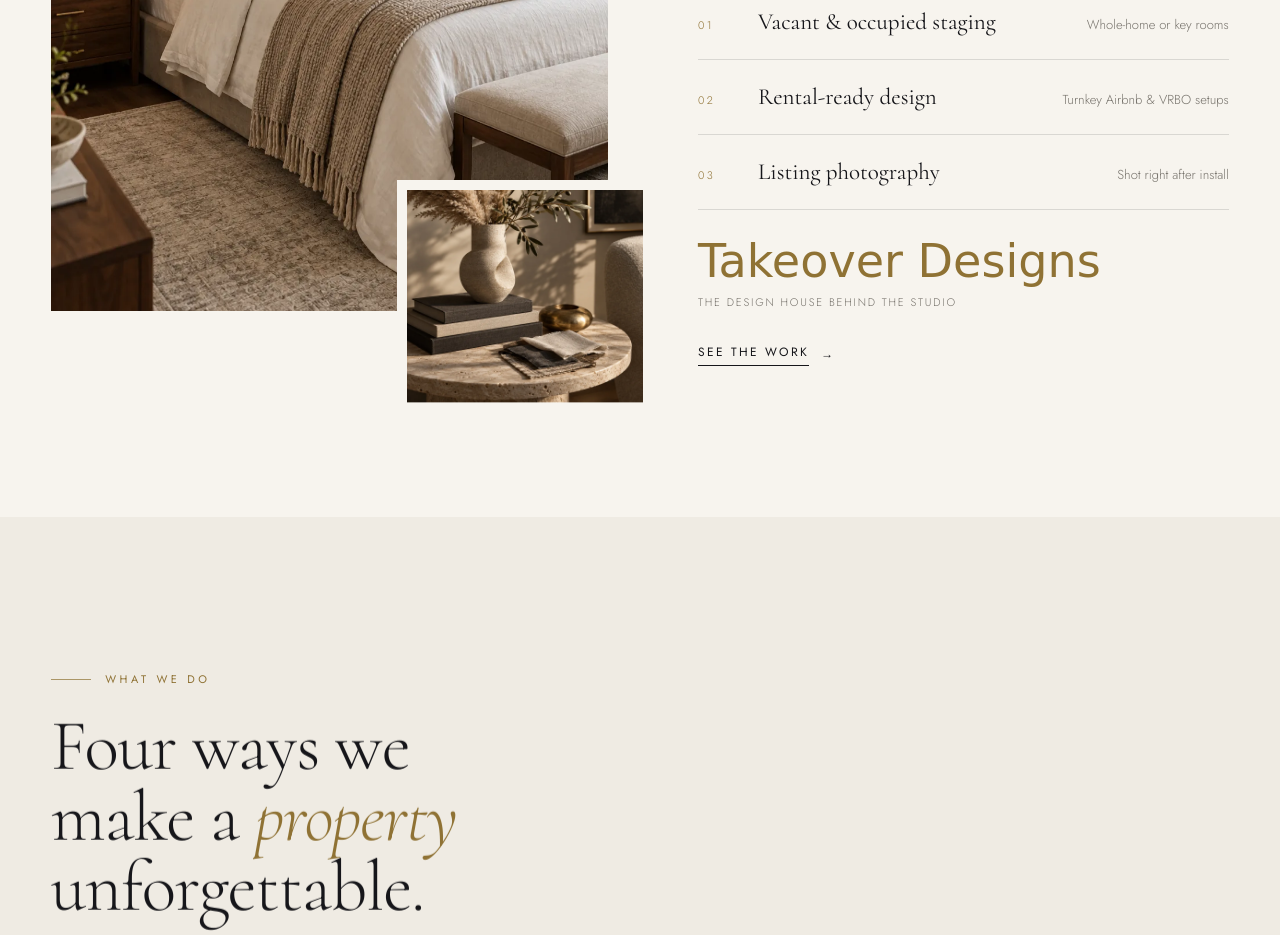
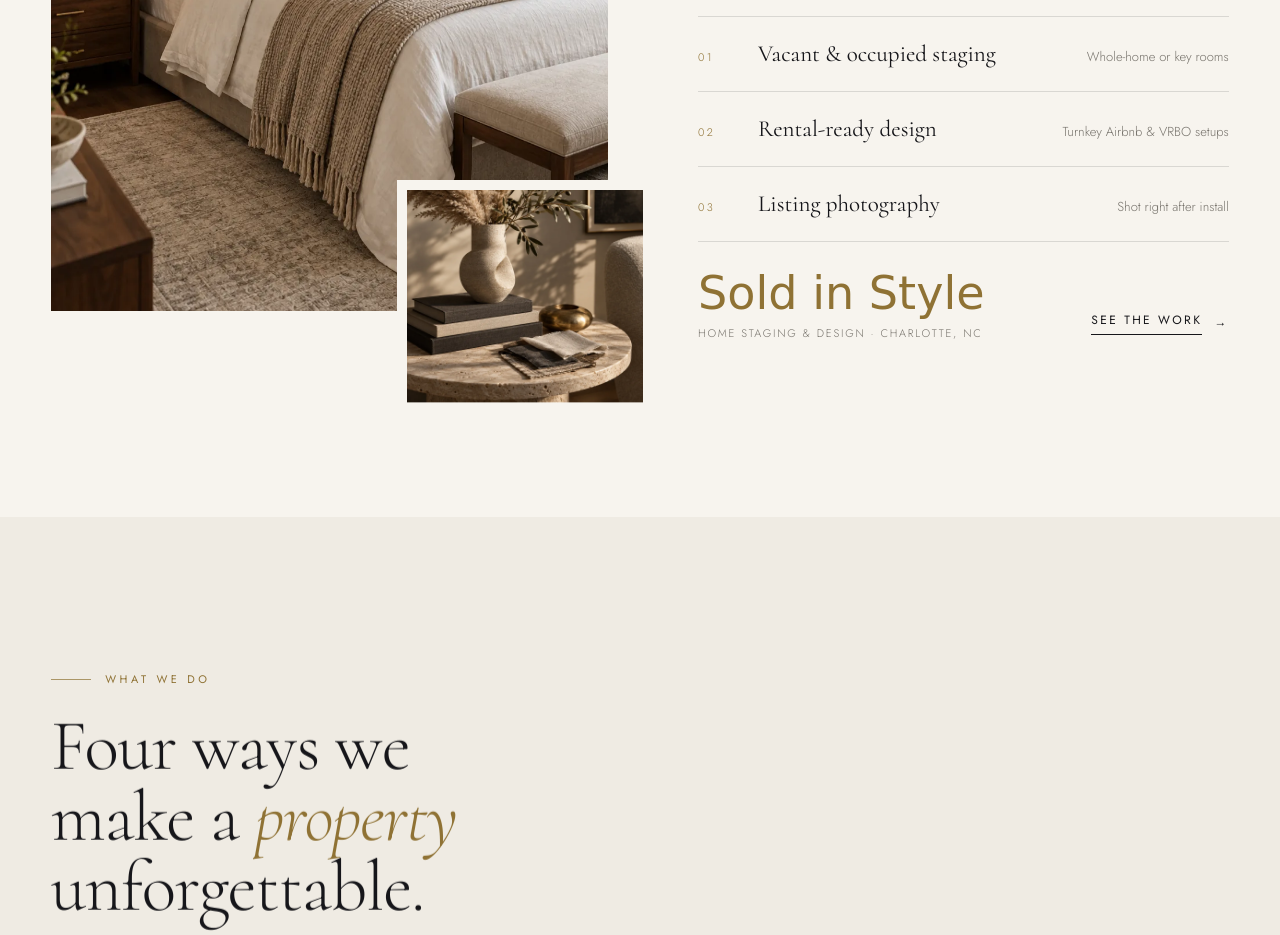
Before and after one commit to SSSARROW/sold-in-style-studio, a plain HTML site: page index.html in a window 1280 px wide. Shown: the part 2644-3579 px from the top of the page. Drawn offline with nearby package versions, Linux system fonts and the light colour scheme; animation ran at ten frames a second; a web font is replaced by a local one.

Commit message:
Credit Senxdev as website developer instead of Takeover Designs
Co-Authored-By: Claude Opus 5.5 <noreply@anthropic.com>

```diff
--- a/index.html
+++ b/index.html
@@ -4,7 +4,7 @@
   <meta charset="utf-8">
   <meta name="viewport" content="width=device-width, initial-scale=1">
   <title>Sold in Style Studio | Home Staging & Short-Term Rental Design, Charlotte NC</title>
-  <meta name="description" content="Sold in Style Studio is a Charlotte, NC home staging and short-term rental design studio by Takeover Designs. Staging, interior styling and professional property photography for homes, rentals and commercial spaces.">
+  <meta name="description" content="Sold in Style Studio is a Charlotte, NC home staging and short-term rental design studio. Staging, interior styling and professional property photography for homes, rentals and commercial spaces.">
   <meta name="theme-color" content="#16161a">
   <meta property="og:title" content="Sold in Style Studio | Staging & Short-Term Rental Design">
   <meta property="og:description" content="Luxury home staging, short-term rental design and property photography in Charlotte, NC.">
@@ -201,8 +201,8 @@
 
           <div class="intro__foot">
             <div class="intro__sig">
-              <span class="script">Takeover Designs</span>
-              <small>The design house behind the studio</small>
+              <span class="script">Sold in Style</span>
+              <small>Home staging &amp; design · Charlotte, NC</small>
             </div>
             <a href="#work" class="btn btn--link" data-hover><span>See the work</span><i aria-hidden="true">→</i></a>
           </div>
@@ -459,7 +459,7 @@
       </div>
       <div class="footer__big" aria-hidden="true">Sold in Style</div>
       <div class="footer__bottom">
-        <span>© <span class="js-year">2026</span> Sold in Style Studio · by Takeover Designs</span>
+        <span>© <span class="js-year">2026</span> Sold in Style Studio · Website by Senxdev</span>
         <a href="#top" data-hover>Back to top ↑</a>
       </div>
     </div>
```
